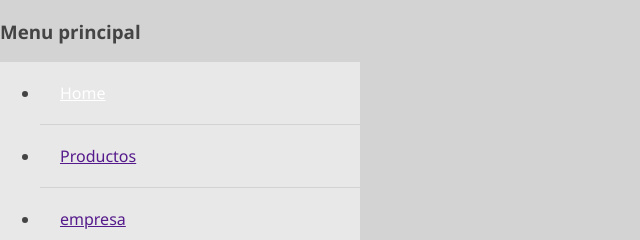
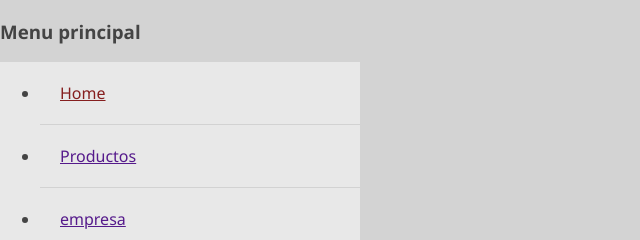
Before and after one commit to ozmarshall/007_p73, a plain HTML site: page index.html in a window 1280 px wide. In both pictures the pointer is over the link "Home". Shown: the top 240 px of the page, 0-640 px from the left. Drawn offline with Linux system fonts and the light colour scheme.

Commit message:
actualizacion pedro

```diff
--- a/styles.css
+++ b/styles.css
@@ -20,5 +20,5 @@ body {
 }
 /*estilo al pasar el puntero encima del enlace*/
 .aside-nav a:hover{
-    color: #FFF;
+    color: rgb(133, 30, 30);
 }
```
